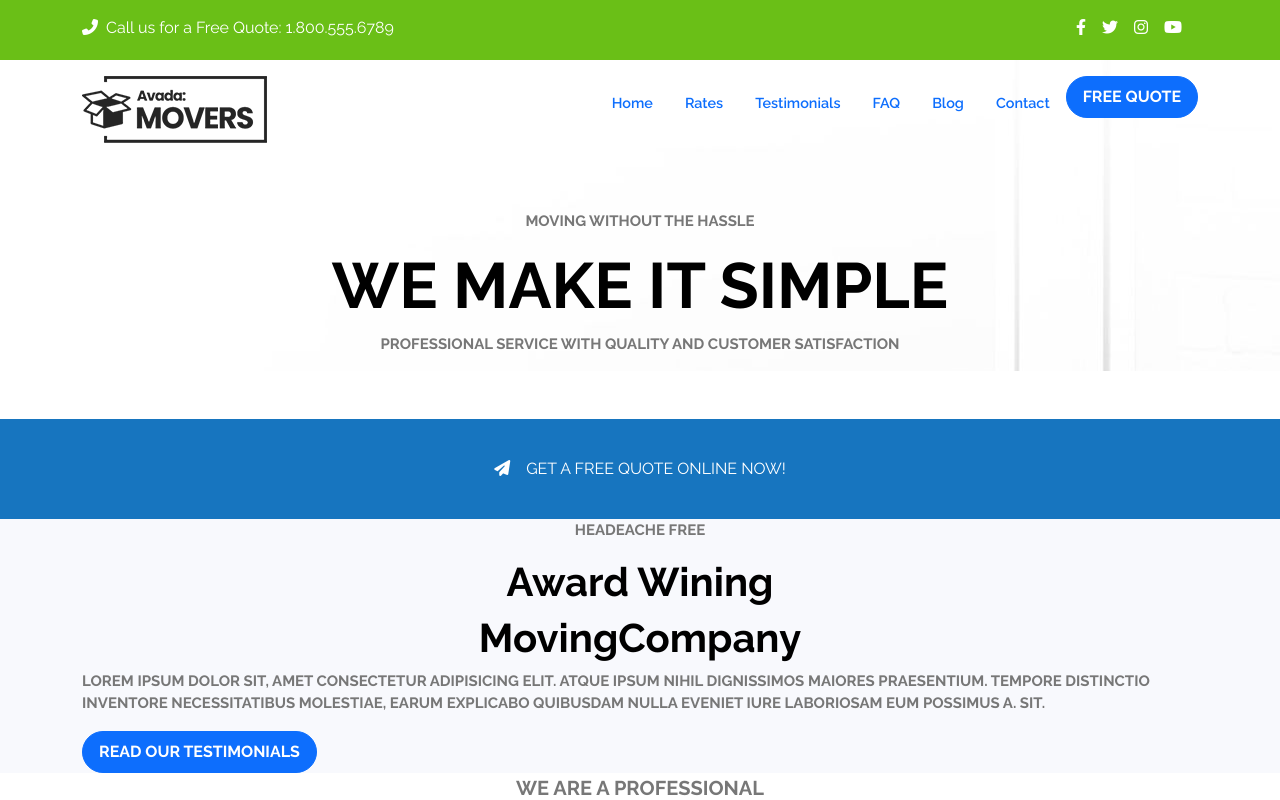
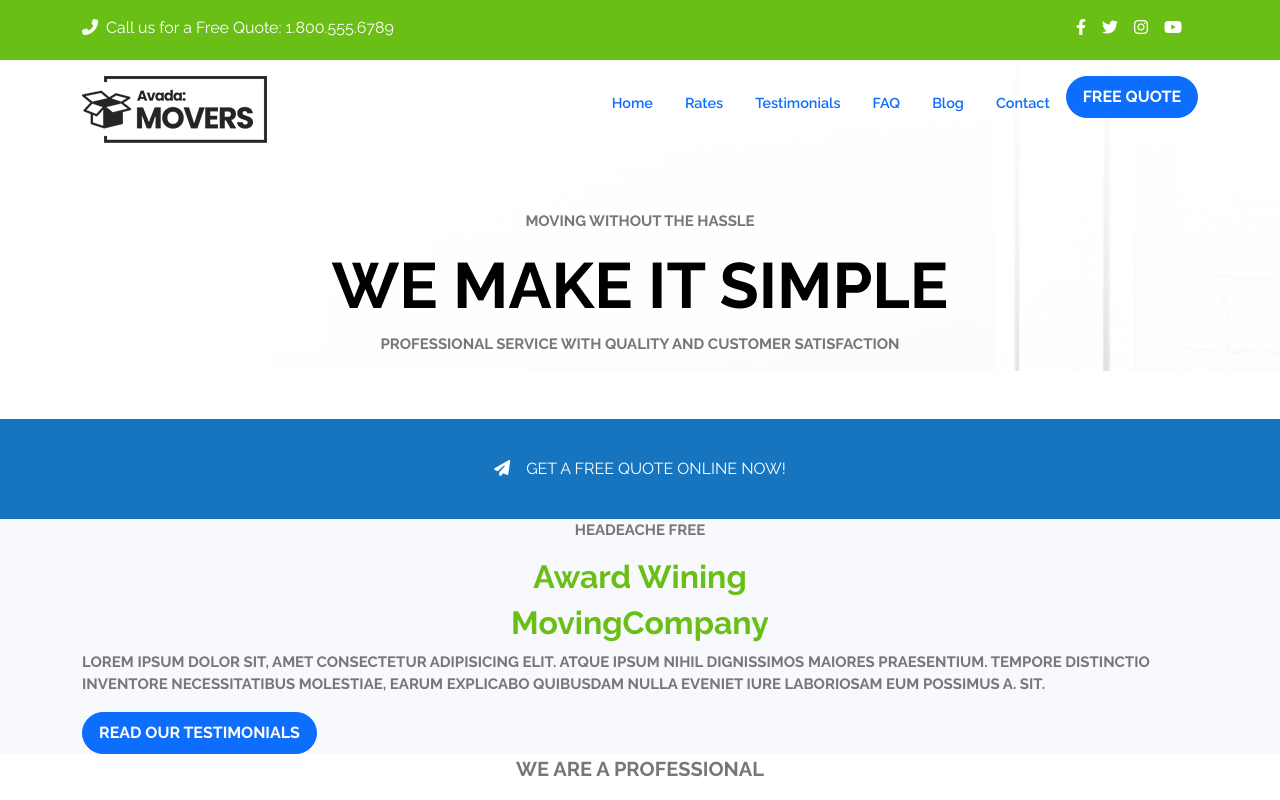
Before and after one commit to DeniseDichiara/proj-html-vuejs, a Vue app: page / in a window 1280 px wide. Shown: the top 800 px of the page. Built offline with nearby package versions, Linux system fonts and the light colour scheme.

Commit message:
modified some classes and h1 and h2 font-size and color

```diff
--- a/src/components/AppHeadache.vue
+++ b/src/components/AppHeadache.vue
@@ -9,12 +9,12 @@
                                 headeache free
                             </p>
 
-                            <h1 class=" fs-1 simple my_moving">
+                            <h2 class=" my_moving fw-bold">
                                 Award Wining
-                            </h1>
-                            <h1 class=" fs-1 simple my_moving">
+                            </h2>
+                            <h2 class="my_moving fw-bold">
                                 MovingCompany
-                            </h1>
+                            </h2>
 
                             <p class="p-grey text-uppercase my_moving">
                                 Lorem ipsum dolor sit, amet consectetur adipisicing elit. Atque ipsum nihil dignissimos
--- a/src/styles/general.scss
+++ b/src/styles/general.scss
@@ -11,6 +11,7 @@ h1{
 }
 
 h2{
+    font-size: 2rem;
     color:#6abf17;
 }
 
```
